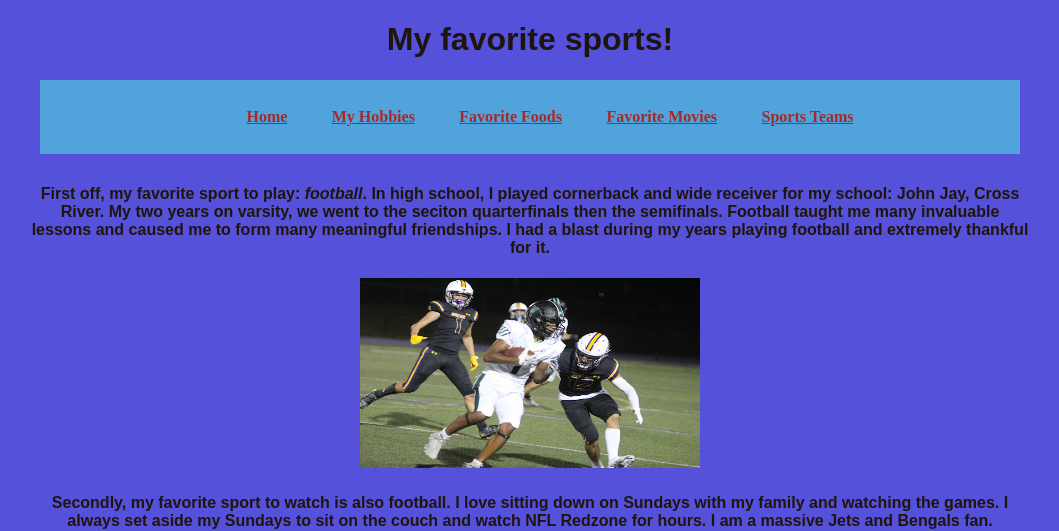
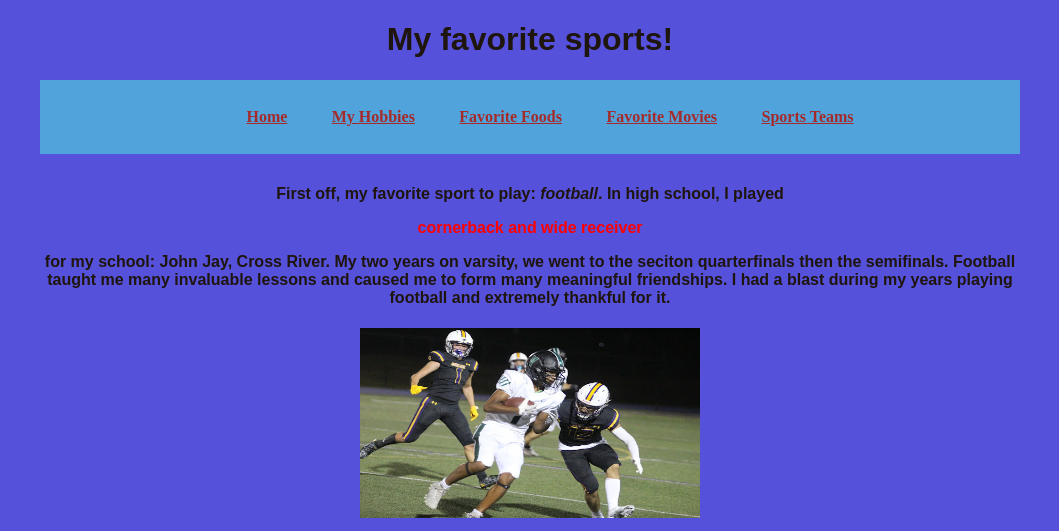
Before and after one commit to kawortman/kawortman.github.io, a plain HTML site: page sports.html in a window 1280 px wide. Shown: the top 531 px of the page, without its empty margins (110-1169 px from the left). Drawn offline with Linux system fonts and the light colour scheme.

Commit message:
Update sports.html

```diff
--- a/sports.html
+++ b/sports.html
@@ -23,7 +23,7 @@
 		</header>
 
 <section>
-	<h4>First off, my favorite sport to play: <i>football</i>. In high school, I played cornerback and wide receiver for my school: John Jay, Cross River. My two years on varsity, we went to the seciton quarterfinals then the semifinals. Football taught me many invaluable lessons and caused me to form many meaningful friendships. I had a blast during my years playing football and extremely thankful for it.
+	<h4>First off, my favorite sport to play: <i>football</i>. In high school, I played <p style = color:red> cornerback and wide receiver </p> for my school: John Jay, Cross River. My two years on varsity, we went to the seciton quarterfinals then the semifinals. Football taught me many invaluable lessons and caused me to form many meaningful friendships. I had a blast during my years playing football and extremely thankful for it.
 
 	</h4>
 	<img src="images/footy.JPG" alt="Football playing photo" height="190" width="340">
```
